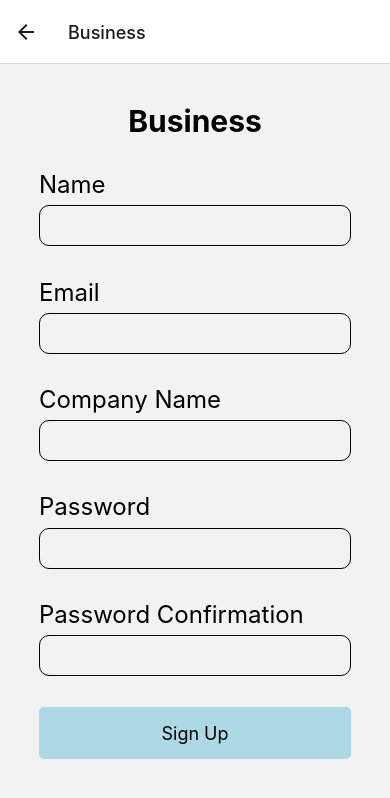
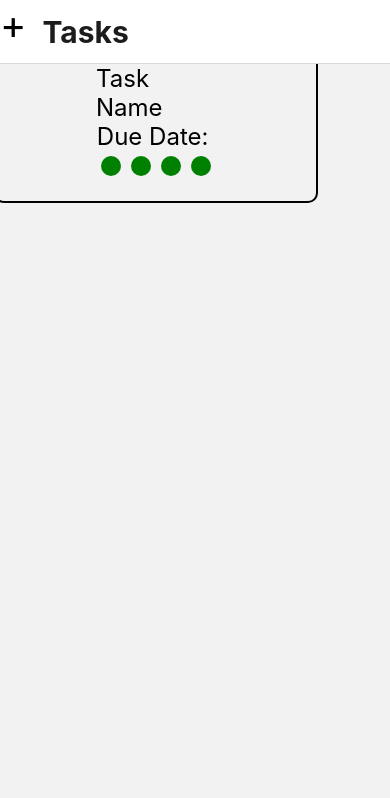
Before and after one commit to HorvathTeddy/TaskMaster, a React Native app: screen /Business in a window 390 px wide. Shown: the top 798 px of the page. Built offline with nearby package versions, Linux system fonts and the light colour scheme.

Commit message:
fixed and added a plus sign for the manager task side

```diff
--- a/App.js
+++ b/App.js
@@ -1,20 +1,24 @@
-import { StyleSheet, Text, View } from "react-native";
-import SignUp from "./Views/SignUp";
+import { StyleSheet, View, ScrollView } from "react-native";
 // import AddTask from "./Views/Task/AddTask";
 import { NavigationContainer } from "@react-navigation/native";
 import LoginStack from "./Views/StackManager/LoginStack";
+import NavBar from "./components/NavBar";
+import Task from "./Views/Task/Task";
+import AddTask from "./Views/Task/AddTask";
+import TaskStack from "./Views/StackManager/TaskStack";
 
 export default function App() {
   const handlePress = () => false;
   return (
     <NavigationContainer style={styles.container}>
-      <LoginStack></LoginStack>
+      {/* <LoginStack></LoginStack> */}
       {/* <NavBar></NavBar> */}
-      {/* <View style={styles.scrollview}>
-        <ScrollView>
-          <Task dueDate="hi"></Task>
-        </ScrollView>
-      </View> */}
+      {/* <View> */}
+      {/* <ScrollView style={styles.scrollview}> */}
+      {/* <Task dueDate="hi"></Task> */}
+      <TaskStack></TaskStack>
+      {/* </ScrollView> */}
+      {/* </View> */}
       {/* <AddTask></AddTask> */}
     </NavigationContainer>
   );
--- a/Views/SignUp/SignUpBusiness.js
+++ b/Views/SignUp/SignUpBusiness.js
@@ -9,16 +9,16 @@ import { ScrollView } from "react-native";
 
 const SignUpBusiness = ({ navigation }) => {
   return (
-    <ScrollView>
+    <ScrollView alwaysBounceVertical={false}>
       <View style={styles.container}>
         <Text title="Sign Up" style={styles.titleName}>
           Business
         </Text>
-        <SignUpOptions title={"Name"} style={styles.options} />
-        <SignUpOptions title={"Email"} />
+        <SignUpOptions title="Name" style={styles.options} />
+        <SignUpOptions title="Email" />
         <SignUpOptions title="Company Name" />
-        <SignUpOptions title={"Password"} />
-        <SignUpOptions title={"Password Confirmation"} />
+        <SignUpOptions title="Password" />
+        <SignUpOptions title="Password Confirmation" />
         {/*
       This button needs to go to the task page.
       task page may need to
--- a/Views/SignUp/SignUpEmployee.js
+++ b/Views/SignUp/SignUpEmployee.js
@@ -9,7 +9,7 @@ import { ScrollView } from "react-native";
 
 const SignUpEmployee = ({ navigation }) => {
   return (
-    <ScrollView>
+    <ScrollView alwaysBounceVertical={false}>
       <View style={styles.container}>
         <Text title="Sign Up" style={styles.titleName}>
           Employee
--- a/Views/SignUp/SignUpManager.js
+++ b/Views/SignUp/SignUpManager.js
@@ -4,11 +4,12 @@ import SignUpOptions from "./SignUpOptions";
 import StdButton from "../../components/Standards/StdButton";
 import { ScrollView } from "react-native";
 
-// This view alows
+// This View allows users to sign up their manager in order to create their
+// companies account to get started
 
 const SignUpManager = ({ navigation }) => {
   return (
-    <ScrollView>
+    <ScrollView alwaysBounceVertical={false}>
       <View style={styles.container}>
         <Text title="Sign Up" style={styles.titleName}>
           Manager
--- a/Views/StackManager/TaskStack.js
+++ b/Views/StackManager/TaskStack.js
@@ -1,12 +1,40 @@
-import { View, Text } from "react-native";
+import { Text, StyleSheet, TouchableOpacity } from "react-native";
 import React from "react";
+import Task from "../Task/Task";
+import { createNativeStackNavigator } from "@react-navigation/native-stack";
+import StdButton from "../../components/Standards/StdButton";
 
-const TaskStack = () => {
+const Stack = createNativeStackNavigator();
+
+const TaskStack = (props) => {
   return (
-    <Stack.Navigator initialRouteName="SignUpRoot">
-      <Stack.Screen name="Sign Up" component={SignUpRoot} />
+    <Stack.Navigator
+      initialRouteName="Task"
+      screenOptions={{
+        headerTitleStyle: { fontSize: 30, fontWeight: "bold" },
+      }}
+    >
+      <Stack.Screen
+        name="Tasks"
+        component={Task}
+        options={{
+          headerLeft: () => (
+            <TouchableOpacity onPress={() => alert("This is a button!")}>
+              <Text style={styles.plus}>+</Text>
+            </TouchableOpacity>
+          ),
+        }}
+      />
     </Stack.Navigator>
   );
 };
 
+const styles = StyleSheet.create({
+  plus: {
+    // fontWeight: "bold",
+    marginTop: -15,
+    fontSize: 40,
+  },
+});
+
 export default TaskStack;
--- a/Views/Task/AddTask.js
+++ b/Views/Task/AddTask.js
@@ -1,7 +1,7 @@
 import { View, StyleSheet } from "react-native";
 import React from "react";
 import Entry from "./Entry";
-import StdButton from "../Standards/StdButton";
+import StdButton from "../../components/Standards/StdButton";
 
 const AddTask = () => {
   return (
--- a/Views/Task/Entry.js
+++ b/Views/Task/Entry.js
@@ -1,5 +1,5 @@
 import React from "react";
-import StdInputs from "../Standards/StdInputs";
+import StdInputs from "../../components/Standards/StdInputs";
 
 const Entry = ({ title }) => {
   return <StdInputs title={title}></StdInputs>;
--- a/Views/Task/index.js
+++ b/Views/Task/Task.js
@@ -1,6 +1,5 @@
 import { View, Text, StyleSheet, TouchableOpacity } from "react-native";
 import React from "react";
-import NavBar from "../../components/NavBar";
 
 /*
 This program sets up the task app that Task so the tasks are shown all
@@ -11,7 +10,6 @@ show every task that is available at any given time
 const Task = ({ dueDate }) => {
   return (
     <View style={styles.input}>
-      {/* <NavBar></NavBar> */}
       <TouchableOpacity style={styles.button}>
         <Text style={styles.taskText}>Task Name</Text>
         <Text style={styles.taskText}>Due Date: {dueDate}</Text>
@@ -60,6 +58,7 @@ const styles = StyleSheet.create({
   },
   input: {
     justifyContent: "center",
+    alignItems: "center",
     height: "15%",
     width: "80%",
   },
```
